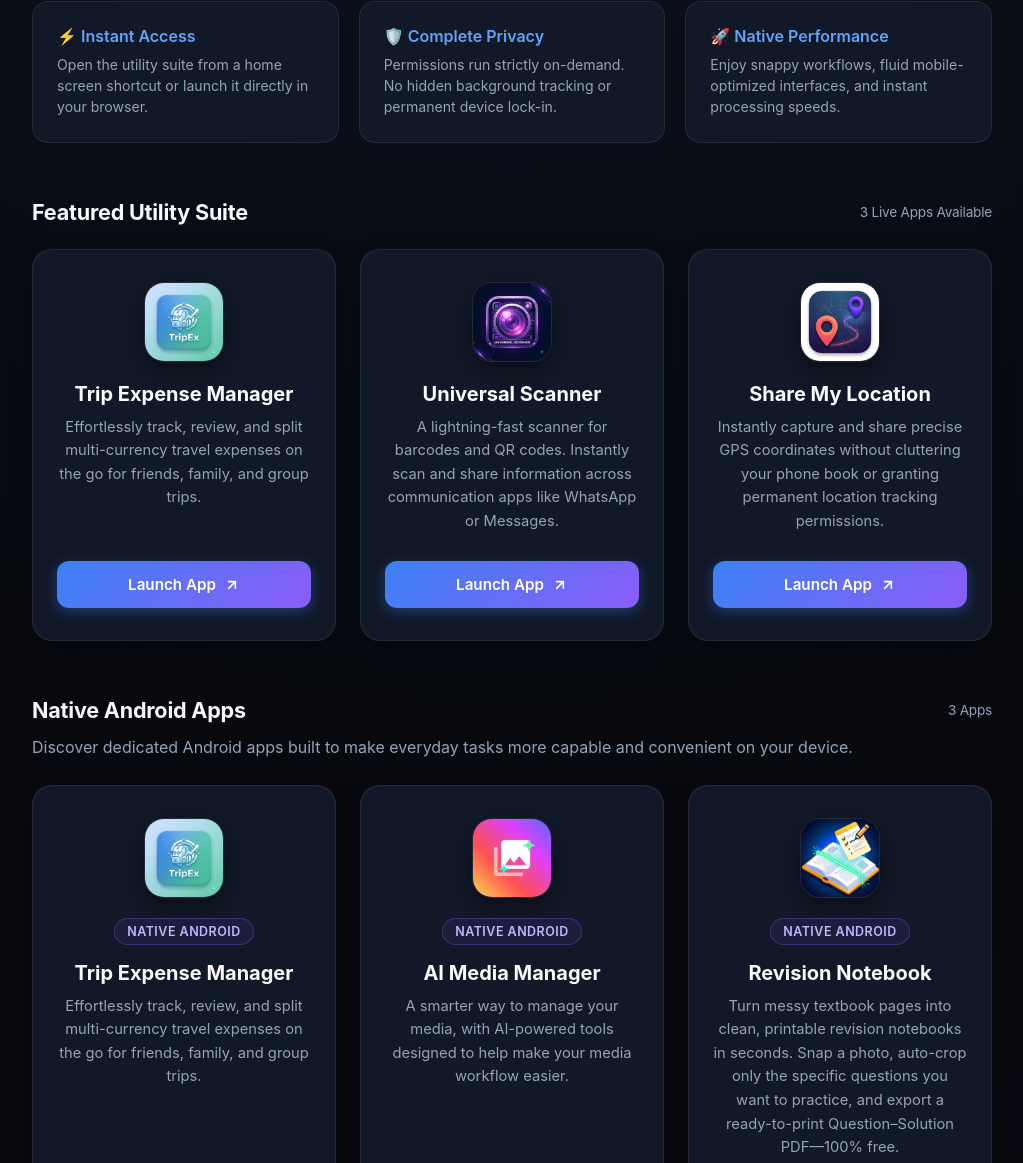
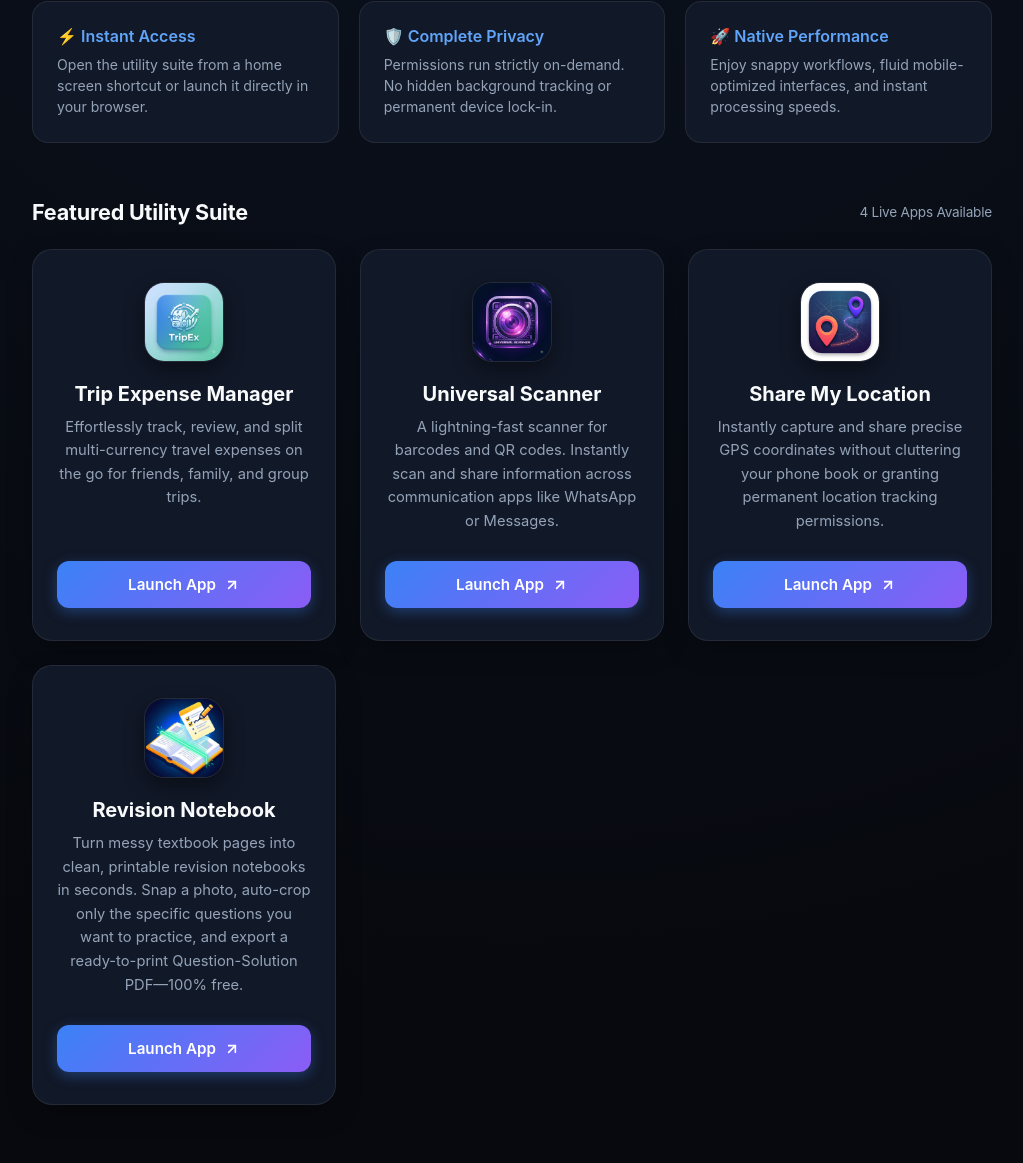
Before and after one commit to Ankurjain30/Share-with-World, a plain HTML site: page index.html in a window 1280 px wide. Shown: the part 496-1659 px from the top of the page, without its empty margins (128-1151 px from the left). Drawn offline with Linux system fonts and the light colour scheme.

Commit message:
Add Revision Notebook to featured apps
List Revision Notebook as a fourth live app and include it in the privacy policy. Set the VS Code Live Server port to 5501.

```diff
--- a/index.html
+++ b/index.html
@@ -513,7 +513,7 @@
 
     <div class="section-title">
         Featured Utility Suite
-        <span>3 Live Apps Available</span>
+        <span>4 Live Apps Available</span>
     </div>
 
     <!-- Apps Catalog Grid -->
@@ -553,6 +553,19 @@
                 <div class="app-desc">Instantly capture and share precise GPS coordinates without cluttering your phone book or granting permanent location tracking permissions.</div>
             </div>
             <a href="https://share-location-6iq.pages.dev/" target="_blank" rel="noopener noreferrer" class="btn">
+                Launch App
+                <svg width="16" height="16" viewBox="0 0 24 24" fill="none" stroke="currentColor" stroke-width="2.5" stroke-linecap="round" stroke-linejoin="round"><line x1="7" y1="17" x2="17" y2="7"></line><polyline points="7 7 17 7 17 17"></polyline></svg>
+            </a>
+        </div>
+
+        <!-- App 4: Revision Notebook -->
+        <div class="app-card">
+            <div>
+                <img src="revisionbook.jpg" alt="Revision Notebook App Icon" class="app-icon" loading="lazy" decoding="async">
+                <div class="app-title">Revision Notebook</div>
+                <div class="app-desc">Turn messy textbook pages into clean, printable revision notebooks in seconds. Snap a photo, auto-crop only the specific questions you want to practice, and export a ready-to-print Question-Solution PDF—100% free.</div>
+            </div>
+            <a href="https://revisionnotebook.pages.dev/" target="_blank" rel="noopener noreferrer" class="btn">
                 Launch App
                 <svg width="16" height="16" viewBox="0 0 24 24" fill="none" stroke="currentColor" stroke-width="2.5" stroke-linecap="round" stroke-linejoin="round"><line x1="7" y1="17" x2="17" y2="7"></line><polyline points="7 7 17 7 17 17"></polyline></svg>
             </a>
```
Also changed, not shown: privacy.html (+1 -1 lines).
